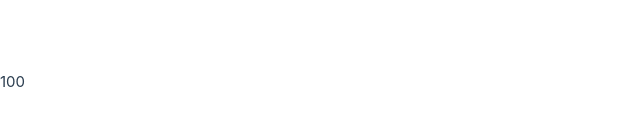
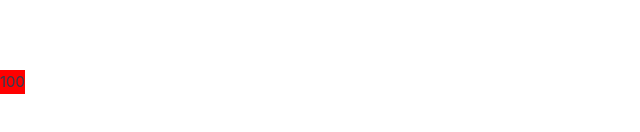
Before and after one commit to kaolalizheng/vue-test, a Vue app: page / in a window 1280 px wide. Shown: the part 318-450 px from the top of the page, without its empty margins (0-640 px from the left). Built offline with nearby package versions, Linux system fonts and the light colour scheme; the HTML template or start-up script is replaced by a standard one.

Commit message:
新的修改

```diff
--- a/src/App.vue
+++ b/src/App.vue
@@ -15,4 +15,7 @@
 </script>
 
 <style scoped>
+.yangshi{
+  background-color: red;
+}
 </style>
```
